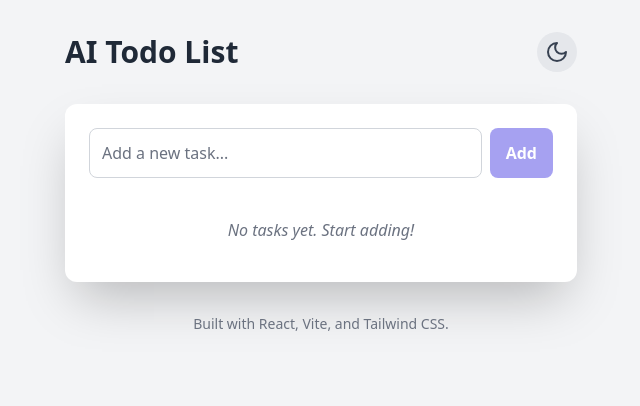
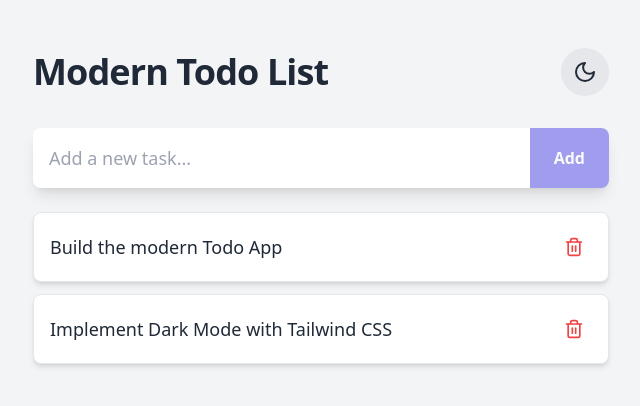
Before and after one commit to zizozizo123km/my-ai-react-app, a React (Vite) app: page / in a window 1280 px wide. Shown: the top 406 px of the page, without its empty margins (319-959 px from the left). Built offline with nearby package versions, Linux system fonts and the light colour scheme.

Commit message:
AI Deploy: src/App.jsx

```diff
--- a/src/App.jsx
+++ b/src/App.jsx
@@ -1,130 +1,97 @@
 import React, { useState, useEffect } from 'react';
-import { Trash2, Sun, Moon } from 'lucide-react';
+import TodoForm from './components/TodoForm';
+import TodoItem from './components/TodoItem';
+import { Sun, Moon } from 'lucide-react';
 
-const TodoApp = () => {
+const App = () => {
   const [todos, setTodos] = useState(() => {
     const savedTodos = localStorage.getItem('todos');
-    return savedTodos ? JSON.parse(savedTodos) : [];
+    return savedTodos ? JSON.parse(savedTodos) : [
+      { id: 1, text: "Build the modern Todo App", completed: false },
+      { id: 2, text: "Implement Dark Mode with Tailwind CSS", completed: false }
+    ];
   });
-  const [newTodoText, setNewTodoText] = useState('');
-  const [isDarkMode, setIsDarkMode] = useState(false);
 
-  // Load/Save Dark Mode preference
-  useEffect(() => {
-    const savedMode = localStorage.getItem('darkMode');
-    if (savedMode !== null) {
-      setIsDarkMode(JSON.parse(savedMode));
-    } else if (window.matchMedia('(prefers-color-scheme: dark)').matches) {
-      setIsDarkMode(true);
-    }
-  }, []);
+  const [isDarkMode, setIsDarkMode] = useState(() => {
+    // Initialize dark mode based on system preference or saved setting
+    if (localStorage.getItem('theme') === 'dark') return true;
+    if (localStorage.getItem('theme') === 'light') return false;
+    return window.matchMedia('(prefers-color-scheme: dark)').matches;
+  });
 
-  // Sync todos to localStorage
+  // Effect to manage localStorage for todos
   useEffect(() => {
     localStorage.setItem('todos', JSON.stringify(todos));
   }, [todos]);
 
-  // Apply/Sync Dark Mode to HTML element
+  // Effect to manage Dark Mode class on the HTML element
   useEffect(() => {
-    localStorage.setItem('darkMode', JSON.stringify(isDarkMode));
     if (isDarkMode) {
       document.documentElement.classList.add('dark');
+      localStorage.setItem('theme', 'dark');
     } else {
       document.documentElement.classList.remove('dark');
+      localStorage.setItem('theme', 'light');
     }
   }, [isDarkMode]);
 
-  const toggleDarkMode = () => {
-    setIsDarkMode(!isDarkMode);
-  };
-
-  const addTodo = (e) => {
-    e.preventDefault();
-    if (newTodoText.trim() === '') return;
-
+  const addTodo = (text) => {
     const newTodo = {
       id: Date.now(),
-      text: newTodoText.trim(),
+      text,
+      completed: false,
     };
-
-    setTodos([...todos, newTodo]);
-    setNewTodoText('');
+    setTodos([newTodo, ...todos]);
   };
 
   const deleteTodo = (id) => {
     setTodos(todos.filter(todo => todo.id !== id));
   };
 
+  const toggleDarkMode = () => {
+    setIsDarkMode(prev => !prev);
+  };
+
   return (
-    <div className="min-h-screen bg-gray-100 dark:bg-gray-900 transition-colors duration-300 p-4">
+    <div className="min-h-screen bg-gray-100 dark:bg-gray-900 transition-colors duration-300 p-4 sm:p-8">
+      <div className="max-w-xl mx-auto">
 
         {/* Header and Dark Mode Toggle */}
-      <header className="flex justify-between items-center max-w-lg mx-auto mb-8 pt-4">
-        <h1 className="text-3xl font-extrabold text-gray-800 dark:text-gray-100">
-          AI Todo List
+        <header className="flex justify-between items-center mb-8 pt-4">
+          <h1 className="text-4xl font-extrabold text-gray-800 dark:text-white tracking-tight">
+            Modern Todo List
           </h1>
           <button
             onClick={toggleDarkMode}
-          className="p-2 rounded-full text-gray-700 dark:text-gray-300 bg-gray-200 dark:bg-gray-800 hover:bg-gray-300 dark:hover:bg-gray-700 transition duration-300 focus:outline-none focus:ring-2 focus:ring-indigo-500"
+            className="p-3 rounded-full bg-gray-200 dark:bg-gray-700 text-gray-800 dark:text-yellow-400 hover:ring-2 ring-indigo-500 transition duration-300"
             aria-label="Toggle Dark Mode"
           >
             {isDarkMode ? <Sun size={24} /> : <Moon size={24} />}
           </button>
         </header>
 
-      <div className="max-w-lg mx-auto bg-white dark:bg-gray-800 shadow-2xl rounded-xl p-6">
-
-        {/* Input Form */}
-        <form onSubmit={addTodo} className="mb-6 flex space-x-2">
-          <input
-            type="text"
-            value={newTodoText}
-            onChange={(e) => setNewTodoText(e.target.value)}
-            placeholder="Add a new task..."
-            className="flex-grow p-3 border border-gray-300 dark:border-gray-600 rounded-lg focus:ring-2 focus:ring-indigo-500 focus:border-indigo-500 dark:bg-gray-700 dark:text-white placeholder-gray-500 dark:placeholder-gray-400 transition-colors duration-300"
-          />
-          <button
-            type="submit"
-            className="px-4 py-3 bg-indigo-600 text-white font-semibold rounded-lg hover:bg-indigo-700 transition duration-300 disabled:opacity-50"
-            disabled={newTodoText.trim() === ''}
-          >
-            Add
-          </button>
-        </form>
+        {/* Todo Input Form */}
+        <TodoForm addTodo={addTodo} />
 
         {/* Todo List */}
-        <ul className="space-y-3">
+        <div className="space-y-3">
           {todos.length === 0 ? (
-            <p className="text-center text-gray-500 dark:text-gray-400 italic py-4">
-              No tasks yet. Start adding!
+            <p className="text-center text-gray-500 dark:text-gray-400 mt-10 text-lg italic">
+              No tasks yet! Start adding some productivity boosters.
             </p>
           ) : (
             todos.map(todo => (
-              <li
+              <TodoItem
                 key={todo.id}
-                className="flex justify-between items-center p-3 bg-gray-50 dark:bg-gray-700 rounded-lg border-l-4 border-indigo-600 dark:border-indigo-400 shadow-md"
-              >
-                <span className="text-gray-800 dark:text-gray-200 break-words pr-2">
-                  {todo.text}
-                </span>
-                <button
-                  onClick={() => deleteTodo(todo.id)}
-                  className="p-1 text-red-500 hover:text-red-700 dark:hover:text-red-400 transition duration-150 rounded-full focus:outline-none focus:ring-2 focus:ring-red-500/50"
-                  aria-label={`Delete task: ${todo.text}`}
-                >
-                  <Trash2 size={20} />
-                </button>
-              </li>
+                todo={todo}
+                deleteTodo={deleteTodo}
+              />
             ))
           )}
-        </ul>
         </div>
-
-      <footer className="mt-8 text-center text-sm text-gray-500 dark:text-gray-400">
-        Built with React, Vite, and Tailwind CSS.
-      </footer>
+      </div>
     </div>
   );
 };
 
-export default TodoApp;
+export default App;
```
Lines whose indentation alone changed are shown as unchanged.
